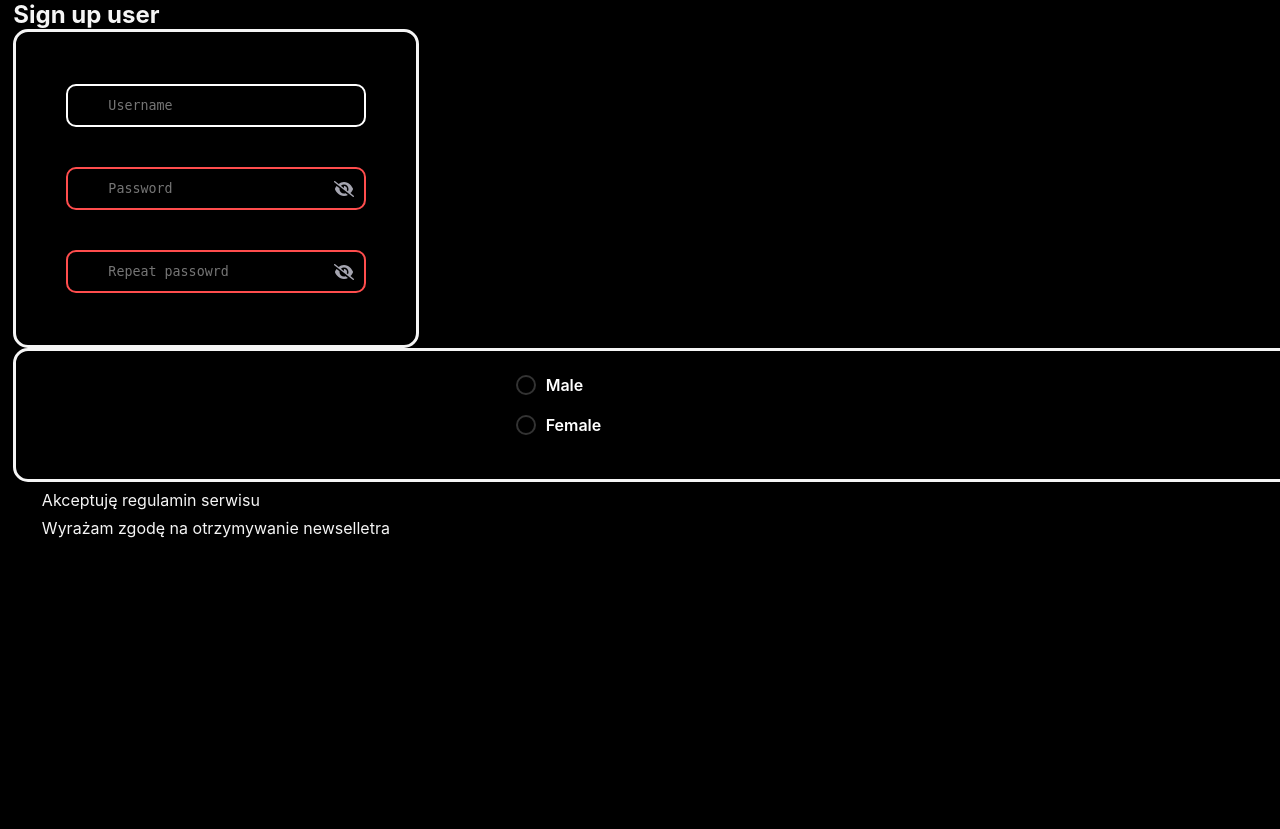
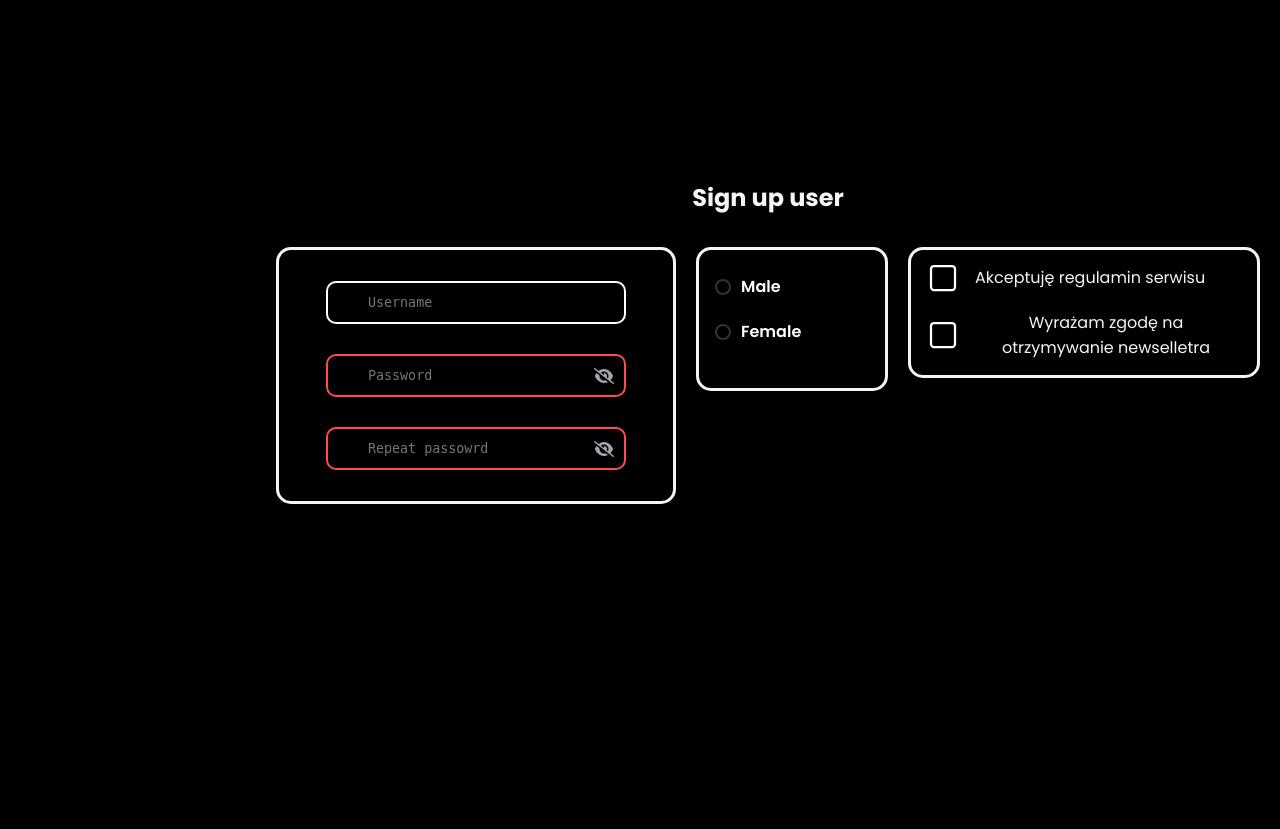
Before and after one commit to Panpietruszka/CSGO_exam_website, a PHP site: page /test3/index.html in a window 1280 px wide. After the commit the page ends 504 px from the top, so only its background shows below. Run offline with PHP 8.4, Linux system fonts and the light colour scheme.

Commit message:
Update style.css

```diff
--- a/test3/style.css
+++ b/test3/style.css
@@ -1,46 +1,53 @@
-@import url(fonts.googleapis.com);
+@import url(https://fonts.googleapis.com/css?family=Poppins:100,100italic,200,200italic,300,300italic,regular,italic,500,500italic,600,600italic,700,700italic,800,800italic,900,900italic);
 
 * {
     margin: 0;
     padding: 0;
+    box-sizing: border-box
 }
 
 body {
     background-color: black;
     color: whitesmoke;
     font-family: "Poppins", Whitney, -apple-system, BlinkMacSystemFont, Segoe UI, Roboto, Helvetica, Arial, sans-serif;
-    display: flex;
-    justify-content: center;
-    align-items: center;
-    height: 100vh;
+    min-height: 100vh;
+    padding: 20px
 }
 
 main {
-    width: 100%;
-    height: 100%;
-}
-
-form {
-    width: 100%;
-    height: 100%;
-}
-
-
-.position-wrapper {
+    width: auto;
+    padding: 20px;
     position: absolute;
     top: 20%;
     left: 20%;
-    transform: translate(-20%, -20%);
+    transform: translate(0, 0)
+}
+
+h2 {
+    text-align: center;
+    margin-bottom: 2rem
+}
+
+.signup-form {
+    display: flex;
+    gap: 20px;
+    justify-content: flex-start;
+    align-items: flex-start
+}
+
+.form-section-wrapper {
     width: auto;
-    height: auto;
+    height: auto
 }
+
+.basic-data-wrapper {}
 
 .basic-data {
     width: 25rem;
-    height: 25%;
     border: 3px solid whitesmoke;
     border-radius: 15px;
-    transition: transform 0.2s ease-in-out;
+    padding: 1rem;
+    transition: transform 0.2s ease-in-out
 }
 
 .inputs-container {
@@ -50,20 +57,16 @@ form {
     position: relative;
     flex-direction: column;
     width: 100%;
-    height: 100%;
-    margin-left: auto;
-    margin-right: auto;
-    margin-top: 2rem;
-    margin-bottom: 2rem;
+    margin: 0
 }
 
 .inputContainer {
     border: none;
-    margin: 20px 0;
+    margin: 15px 0;
     position: relative;
     display: flex;
     flex-direction: column;
-    width: 300px;
+    width: 300px
 }
 
 .inputField {
@@ -75,31 +78,28 @@ form {
     font-weight: 500;
     outline: none;
     caret-color: rgb(155, 78, 255);
-
     font-family: monospace;
-    transition: color 0.3s ease, background-color 0.3s ease, border-color 0.3s ease;
+    transition: color 0.3s ease, background-color 0.3s ease, border-color 0.3s ease
 }
-
 
 .inputField.masked {
     color: transparent;
-    font-size: 0.8rem;
+    font-size: 0.8rem
 }
-
 
 .inputField.weak {
     border-color: #ff4d4d;
-    color: #ff4d4d;
+    color: #ff4d4d
 }
 
 .inputField.medium {
     border-color: #ffeb3b;
-    color: #ffeb3b;
+    color: #ffeb3b
 }
 
 .inputField.strong {
     border-color: #69f0ae;
-    color: #69f0ae;
+    color: #69f0ae
 }
 
 .userIcon {
@@ -109,7 +109,7 @@ form {
     top: -25px;
     left: 10px;
     opacity: 0;
-    transition: .2s linear;
+    transition: .2s linear
 }
 
 .usernameLabel {
@@ -121,19 +121,19 @@ form {
     font-weight: 400;
     overflow: hidden;
     transition: .2s linear;
-    opacity: 0;
+    opacity: 0
 }
 
 .inputField:focus~.usernameLabel,
 .inputField:valid~.usernameLabel,
 .inputField:focus~.userIcon,
 .inputField:valid~.userIcon {
-    opacity: 1;
+    opacity: 1
 }
 
 .inputField:focus,
 .inputField:valid {
-    background-color: #ddd3;
+    background-color: #ddd3
 }
 
 .toggle-password {
@@ -146,7 +146,7 @@ form {
     margin: auto 0;
     height: var(--size);
     cursor: pointer;
-    fill: var(--color);
+    fill: var(--color)
 }
 
 .container input {
@@ -154,62 +154,74 @@ form {
     opacity: 0;
     cursor: pointer;
     height: 0;
-    width: 0;
+    width: 0
 }
 
 .container .eye {
-    animation: keyframes-fill .5s;
+    animation: keyframes-fill .5s
 }
 
 .container .eye-slash {
     animation: keyframes-fill .5s;
-    display: none;
+    display: none
 }
 
 .container input:checked~.eye {
-    display: none;
+    display: none
 }
 
 .container input:checked~.eye-slash {
-    display: block;
+    display: block
 }
 
 @keyframes keyframes-fill {
     0% {
         transform: scale(0);
-        opacity: 0;
+        opacity: 0
     }
 
     50% {
-        transform: scale(1.2);
+        transform: scale(1.2)
     }
 }
 
+.personal-data-wrapper {
+    width: auto;
+    height: auto
+}
 
+.personal-data {
+    width: 12rem;
+    height: auto;
+    padding: 1.5rem 1rem;
+    border: 3px solid whitesmoke;
+    border-radius: 15px;
+    transition: transform 0.2s ease-in-out
+}
 
 .radio-container {
-    margin: 0 auto;
+    margin: 0;
     max-width: 300px;
-    color: white;
+    color: white
 }
 
 .radio-wrapper {
-    margin-bottom: 20px;
+    margin-bottom: 20px
 }
 
 .radio-button {
     display: flex;
     align-items: center;
     cursor: pointer;
-    transition: all 0.2s ease-in-out;
+    transition: all 0.2s ease-in-out
 }
 
 .radio-button:hover {
-    transform: translateY(-2px);
+    transform: translateY(-2px)
 }
 
 .radio-button input[type="radio"] {
-    display: none;
+    display: none
 }
 
 .radio-checkmark {
@@ -219,7 +231,7 @@ form {
     height: 16px;
     margin-right: 10px;
     border: 2px solid #333;
-    border-radius: 50%;
+    border-radius: 50%
 }
 
 .radio-checkmark:before {
@@ -232,39 +244,62 @@ form {
     height: 8px;
     border-radius: 50%;
     background-color: white;
-    transition: all 0.2s ease-in-out;
+    transition: all 0.2s ease-in-out
 }
 
 .radio-button input[type="radio"]:checked~.radio-checkmark:before {
-    transform: translate(-50%, -50%) scale(1);
+    transform: translate(-50%, -50%) scale(1)
 }
 
 .radio-label {
     font-size: 16px;
-    font-weight: 600;
-}
-
-.position-wrapper-v2 {
-    position: absolute;
-    top: 15.5%;
-    left: 40%;
-    transform: translate(-20%, -10%);
+    font-weight: 600
 }
 
 .personal-data {
-    width: 100%;
-    height: 100%;
-    padding: 1.5rem 1rem;
+    transition: all 0.3s ease
+}
+
+.personal-data.is-radio-active {
+    transform: translateY(-15px)
+}
+.newselletr-data-wrapper {
+    padding: 15px 20px;
     border: 3px solid whitesmoke;
     border-radius: 15px;
-    transition: transform 0.2s ease-in-out;
+    gap: 20px;
+    display: flex;
+    align-items: flex-start;
+    flex-direction: column;
+}
+.container {
+    text-align: center;
+    display: flex;
+    align-items: center;
+    justify-content: flex-start;
+    gap: 20px;
 }
 
+.container input {
+    display: none;
+}
 
-.personal-data {
-    transition: all 0.3s ease;
+.container svg {
+    overflow: visible;
+}
 
+.path {
+    fill: none;
+    stroke: white;
+    stroke-width: 6;
+    stroke-linecap: round;
+    stroke-linejoin: round;
+    transition: stroke-dasharray 0.5s ease, stroke-dashoffset 0.5s ease;
+    stroke-dasharray: 241 9999999;
+    stroke-dashoffset: 0;
 }
-.personal-data.is-radio-active {
-    transform: translateY(-15px);
+
+.container input:checked~svg .path {
+    stroke-dasharray: 70.5096664428711 9999999;
+    stroke-dashoffset: -262.2723388671875;
 }
```
